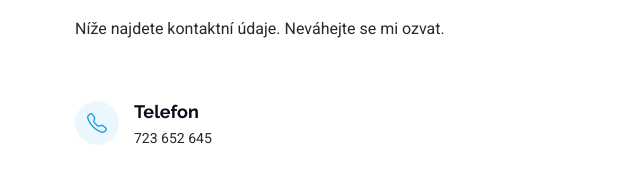
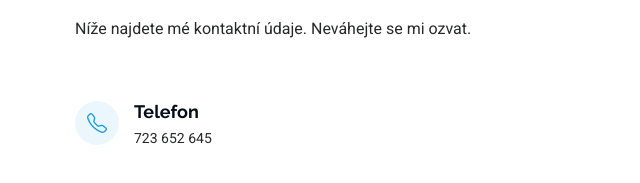
Before and after one commit to petrLorenc/personal_web, a plain HTML site: page index.html in a window 1280 px wide. Shown: the part 4226-4409 px from the top of the page, 237-877 px from the left. Drawn offline with Linux system fonts and the light colour scheme.

Commit message:
Update index.html

```diff
--- a/index.html
+++ b/index.html
@@ -297,7 +297,7 @@
       <!-- Section Title -->
       <div class="container section-title" data-aos="fade-up">
         <h2>Kontakt</h2>
-        <p>Níže najdete kontaktní údaje. Neváhejte se mi ozvat.</p>
+        <p>Níže najdete mé kontaktní údaje. Neváhejte se mi ozvat.</p>
       </div><!-- End Section Title -->
 
       <div class="container" data-aos="fade-up" data-aos-delay="100">
@@ -325,8 +325,6 @@
             </div>
           </div>
         </div>
-
-      </div>
 
     </section><!-- /Contact Section -->
 
```
